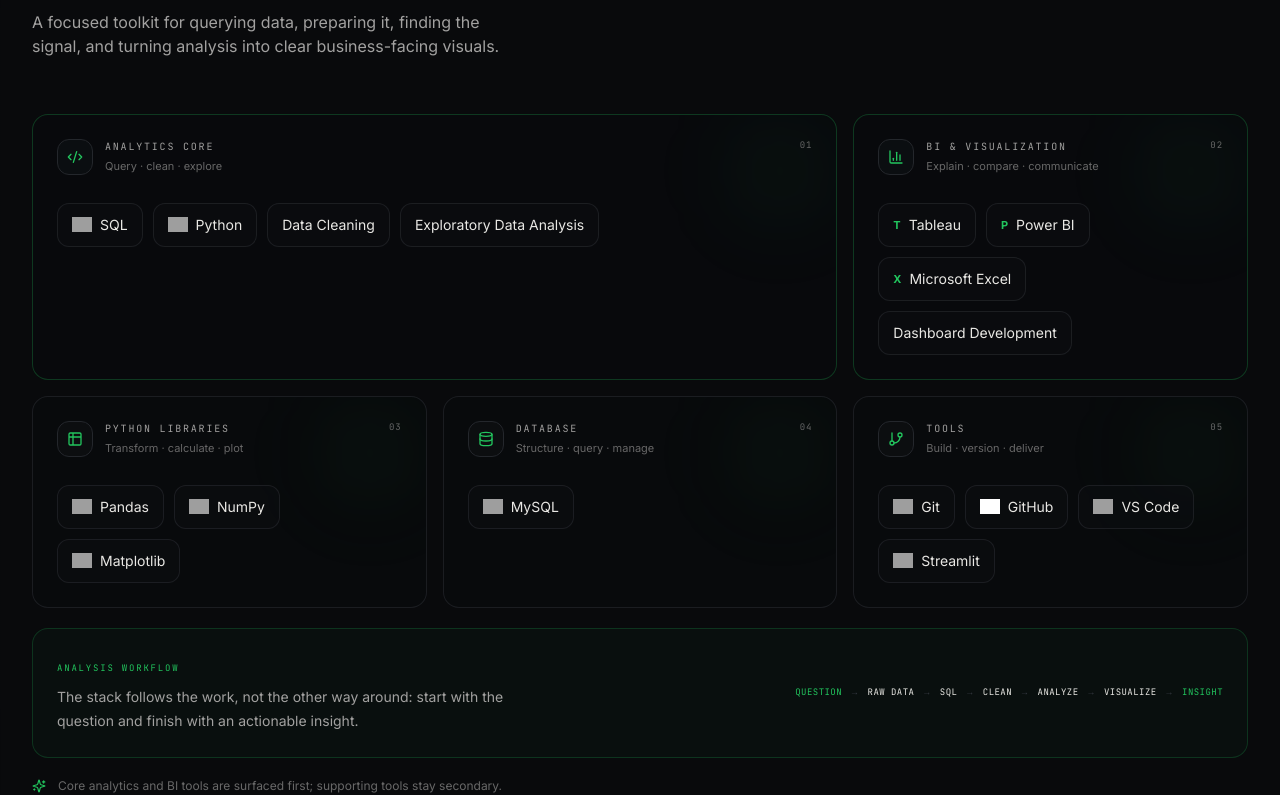
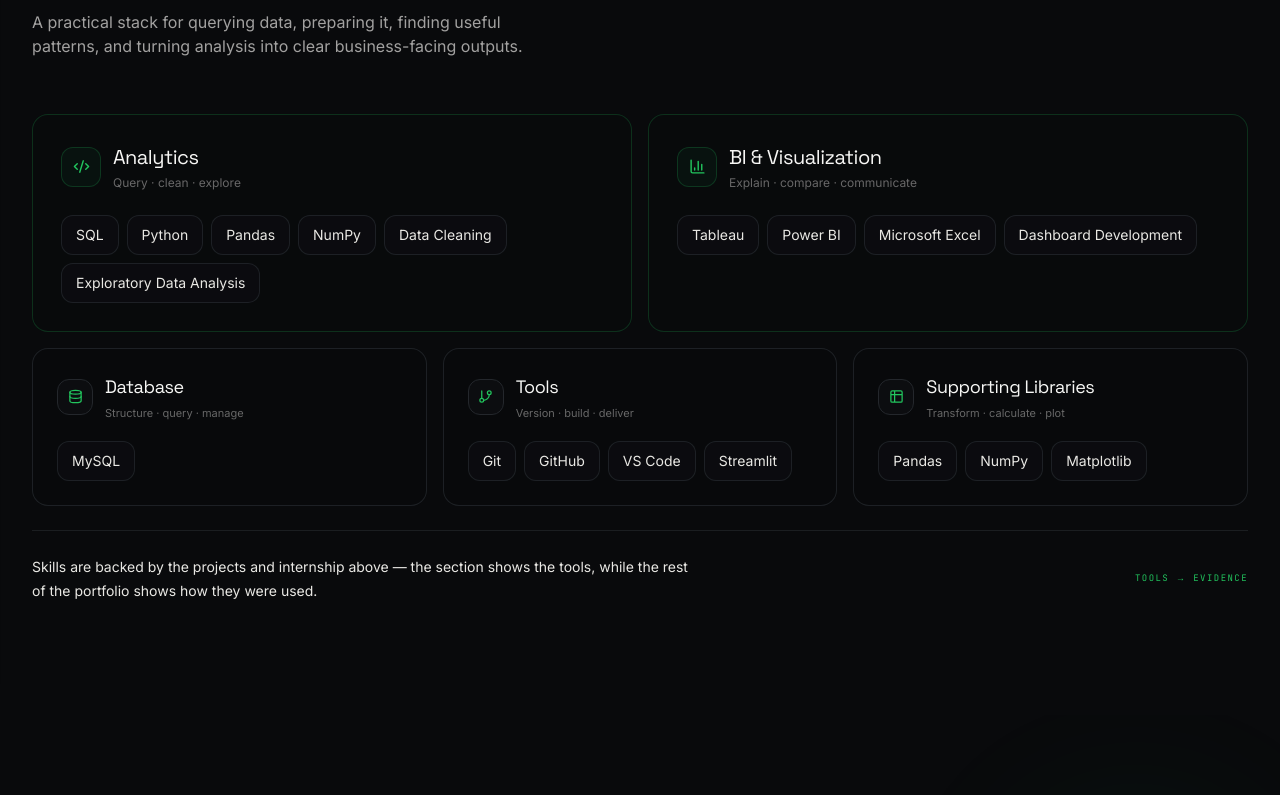
Before and after one commit to bhaskar-nb/portfolio, a Next.js app: page / in a window 1280 px wide. Shown: the part 8305-9100 px from the top of the page. Built offline with nearby package versions, Linux system fonts and the light colour scheme; grey boxes are pictures that could not be loaded.

Commit message:
Redesign skills section for recruiter clarity

```diff
--- a/components/Skills.tsx
+++ b/components/Skills.tsx
@@ -1,118 +1,137 @@
 "use client";
 
 import { motion } from "framer-motion";
-import { ArrowUpRight, Database, BarChart3, Code2, GitBranch, Table2, Sparkles } from "lucide-react";
+import { BarChart3, Code2, Database, GitBranch, Table2 } from "lucide-react";
 import { skillGroups } from "@/lib/data";
 import SectionHeading from "@/components/SectionHeading";
 
-const logoMap: Record<string, string> = {
-  Python: "https://cdn.jsdelivr.net/gh/devicons/devicon@latest/icons/python/python-original.svg",
-  SQL: "https://cdn.jsdelivr.net/gh/devicons/devicon@latest/icons/mysql/mysql-original.svg",
-  Pandas: "https://cdn.jsdelivr.net/gh/devicons/devicon@latest/icons/pandas/pandas-original.svg",
-  NumPy: "https://cdn.jsdelivr.net/gh/devicons/devicon@latest/icons/numpy/numpy-original.svg",
-  Matplotlib: "https://cdn.jsdelivr.net/gh/devicons/devicon@latest/icons/matplotlib/matplotlib-original.svg",
-  MySQL: "https://cdn.jsdelivr.net/gh/devicons/devicon@latest/icons/mysql/mysql-original.svg",
-  Git: "https://cdn.jsdelivr.net/gh/devicons/devicon@latest/icons/git/git-original.svg",
-  GitHub: "https://cdn.jsdelivr.net/gh/devicons/devicon@latest/icons/github/github-original.svg",
-  "VS Code": "https://cdn.jsdelivr.net/gh/devicons/devicon@latest/icons/vscode/vscode-original.svg",
-  Streamlit: "https://cdn.jsdelivr.net/gh/devicons/devicon@latest/icons/streamlit/streamlit-original.svg",
-};
+const getSkills = (id: string) => skillGroups.find((group) => group.id === id)?.skills ?? [];
 
-const getSkills = (id: string) => skillGroups.find((group) => group.id === id)?.skills ?? [];
 const sections = [
-  { id: "analytics-core", title: "ANALYTICS CORE", caption: "Query · clean · explore", icon: Code2, skills: getSkills("analysis").filter((s) => ["SQL", "Python", "Data Cleaning", "Exploratory Data Analysis"].includes(s)), span: "lg:col-span-4", priority: true },
-  { id: "visualization", title: "BI & VISUALIZATION", caption: "Explain · compare · communicate", icon: BarChart3, skills: getSkills("visualization").filter((s) => ["Tableau", "Power BI", "Microsoft Excel", "Dashboard Development"].includes(s)), span: "lg:col-span-2", priority: true },
-  { id: "libraries", title: "PYTHON LIBRARIES", caption: "Transform · calculate · plot", icon: Table2, skills: getSkills("analysis").filter((s) => ["Pandas", "NumPy"].includes(s)).concat(getSkills("visualization").filter((s) => s === "Matplotlib")), span: "lg:col-span-2", priority: false },
-  { id: "database", title: "DATABASE", caption: "Structure · query · manage", icon: Database, skills: getSkills("database"), span: "lg:col-span-2", priority: false },
-  { id: "tools", title: "TOOLS", caption: "Build · version · deliver", icon: GitBranch, skills: getSkills("workflow").filter((s) => ["Git", "GitHub", "VS Code", "Streamlit"].includes(s)), span: "lg:col-span-2", priority: false },
+  {
+    id: "analytics",
+    title: "Analytics",
+    caption: "Query · clean · explore",
+    icon: Code2,
+    skills: getSkills("analysis").filter((s) => ["SQL", "Python", "Pandas", "NumPy", "Data Cleaning", "Exploratory Data Analysis"].includes(s)),
+    featured: true,
+  },
+  {
+    id: "bi",
+    title: "BI & Visualization",
+    caption: "Explain · compare · communicate",
+    icon: BarChart3,
+    skills: getSkills("visualization").filter((s) => ["Tableau", "Power BI", "Microsoft Excel", "Dashboard Development"].includes(s)),
+    featured: true,
+  },
+  {
+    id: "database",
+    title: "Database",
+    caption: "Structure · query · manage",
+    icon: Database,
+    skills: getSkills("database"),
+    featured: false,
+  },
+  {
+    id: "tools",
+    title: "Tools",
+    caption: "Version · build · deliver",
+    icon: GitBranch,
+    skills: getSkills("workflow").filter((s) => ["Git", "GitHub", "VS Code", "Streamlit"].includes(s)),
+    featured: false,
+  },
+  {
+    id: "visualization-libs",
+    title: "Supporting Libraries",
+    caption: "Transform · calculate · plot",
+    icon: Table2,
+    skills: getSkills("analysis").filter((s) => ["Pandas", "NumPy"].includes(s)).concat(getSkills("visualization").filter((s) => s === "Matplotlib")),
+    featured: false,
+  },
 ];
 
-function BrandIcon({ skill }: { skill: string }) {
-  const icon = logoMap[skill];
-  if (!icon) {
-    if (skill === "Tableau") return <span className="font-bold text-[11px] text-gold">T</span>;
-    if (skill === "Power BI") return <span className="font-bold text-[11px] text-gold">P</span>;
-    if (skill === "Microsoft Excel") return <span className="font-bold text-[11px] text-gold">X</span>;
-    return null;
-  }
-  // Devicon assets are intentionally loaded as lightweight decorative remote SVGs.
-  // eslint-disable-next-line @next/next/no-img-element
-  return <img src={icon} alt="" aria-hidden="true" className={`h-5 w-5 shrink-0 object-contain ${skill === "GitHub" ? "brightness-0 invert" : ""}`} loading="lazy" />;
+function SkillPill({ skill }: { skill: string }) {
+  return (
+    <span className="inline-flex min-h-10 items-center rounded-xl border border-base-500/80 bg-base-700/45 px-3.5 py-2 text-sm text-ink-200 transition-colors duration-200 hover:border-gold/45 hover:bg-base-700/75">
+      {skill}
+    </span>
+  );
 }
 
 export default function Skills() {
   return (
     <section id="skills" className="relative overflow-hidden py-28">
-      <div className="pointer-events-none absolute inset-0 bg-grid-fine opacity-20 [mask-image:linear-gradient(to_bottom,transparent,black_20%,black_80%,transparent)]" />
+      <div className="pointer-events-none absolute inset-0 bg-grid-fine opacity-15 [mask-image:linear-gradient(to_bottom,transparent,black_18%,black_82%,transparent)]" />
       <div className="relative mx-auto max-w-7xl px-4 sm:px-6 lg:px-8">
-        <SectionHeading eyebrow="-- skills" title="The stack behind the analysis" description="A focused toolkit for querying data, preparing it, finding the signal, and turning analysis into clear business-facing visuals." />
+        <SectionHeading
+          eyebrow="-- skills"
+          title="The tools I use to do the work"
+          description="A practical stack for querying data, preparing it, finding useful patterns, and turning analysis into clear business-facing outputs."
+        />
 
-        <div className="mt-14 grid grid-cols-1 gap-4 lg:grid-cols-6">
-          {sections.map((section, index) => {
+        <div className="mt-14 grid gap-4 lg:grid-cols-2">
+          {sections.slice(0, 2).map((section, index) => {
             const Icon = section.icon;
             return (
               <motion.div
                 key={section.id}
-                initial={{ opacity: 0, y: 20 }}
+                initial={{ opacity: 0, y: 18 }}
                 whileInView={{ opacity: 1, y: 0 }}
                 viewport={{ once: true, margin: "-70px" }}
                 transition={{ duration: 0.45, delay: index * 0.06 }}
-                whileHover={{ y: -3 }}
-                className={`group relative overflow-hidden rounded-2xl border ${section.priority ? "border-gold/25 bg-base-800/75" : "border-base-500/70 bg-base-800/50"} p-6 transition-all duration-300 hover:border-gold/45 hover:bg-base-700/70 ${section.span}`}
+                className="rounded-2xl border border-gold/20 bg-base-800/70 p-6 sm:p-7"
               >
-                <div className="absolute right-0 top-0 h-28 w-28 rounded-full bg-gold/5 blur-2xl transition-opacity group-hover:opacity-100" />
-                <div className="relative flex items-start justify-between gap-4">
                 <div className="flex items-center gap-3">
-                    <span className="flex h-9 w-9 items-center justify-center rounded-xl border border-base-500 bg-base-700/60 text-gold">
-                      <Icon size={16} aria-hidden="true" />
+                  <span className="flex h-10 w-10 items-center justify-center rounded-xl border border-gold/20 bg-gold/5 text-gold">
+                    <Icon size={17} aria-hidden="true" />
                   </span>
                   <div>
-                      <span className="block font-mono text-[10px] uppercase tracking-[0.18em] text-ink-400">{section.title}</span>
-                      <span className="mt-1 block text-[11px] text-ink-600">{section.caption}</span>
+                    <h3 className="font-display text-xl text-ink-100">{section.title}</h3>
+                    <p className="mt-1 text-xs text-ink-600">{section.caption}</p>
                   </div>
                 </div>
-                  <span className="font-mono text-[9px] tracking-widest text-ink-600">0{index + 1}</span>
-                </div>
-
-                <div className="relative mt-7 flex flex-wrap gap-2.5">
-                  {section.skills.map((skill) => (
-                    <div key={skill} className="inline-flex min-h-11 items-center gap-2 rounded-xl border border-base-500/70 bg-base-700/40 px-3.5 py-2.5 text-sm text-ink-200 transition-all duration-300 hover:-translate-y-0.5 hover:border-gold/50 hover:bg-base-600/50 hover:text-ink-100">
-                      <BrandIcon skill={skill} />
-                      <span>{skill}</span>
-                    </div>
-                  ))}
+                <div className="mt-6 flex flex-wrap gap-2">
+                  {section.skills.map((skill) => <SkillPill key={skill} skill={skill} />)}
                 </div>
               </motion.div>
             );
           })}
         </div>
 
+        <div className="mt-4 grid gap-4 sm:grid-cols-3">
+          {sections.slice(2).map((section, index) => {
+            const Icon = section.icon;
+            return (
               <motion.div
-          initial={{ opacity: 0, y: 16 }}
+                key={section.id}
+                initial={{ opacity: 0, y: 18 }}
                 whileInView={{ opacity: 1, y: 0 }}
                 viewport={{ once: true, margin: "-60px" }}
-          transition={{ duration: 0.45 }}
-          className="mt-5 overflow-hidden rounded-2xl border border-gold/20 bg-gold/[0.03] p-5 sm:p-6"
+                transition={{ duration: 0.4, delay: index * 0.06 }}
+                className="rounded-2xl border border-base-500/80 bg-base-800/55 p-5 sm:p-6"
               >
-          <div className="flex flex-col gap-5 lg:flex-row lg:items-center lg:justify-between">
+                <div className="flex items-center gap-3">
+                  <span className="flex h-9 w-9 items-center justify-center rounded-xl border border-base-500 bg-base-700/60 text-gold">
+                    <Icon size={15} aria-hidden="true" />
+                  </span>
                   <div>
-              <span className="font-mono text-[9px] uppercase tracking-[0.2em] text-gold">analysis workflow</span>
-              <p className="mt-2 max-w-md text-sm leading-6 text-ink-400">The stack follows the work, not the other way around: start with the question and finish with an actionable insight.</p>
-            </div>
-            <div className="flex flex-wrap items-center gap-x-2 gap-y-2 font-mono text-[9px] uppercase tracking-wider text-ink-500">
-              {["question", "raw data", "SQL", "clean", "analyze", "visualize", "insight"].map((step, i) => (
-                <span key={step} className="flex items-center gap-2">
-                  <span className={i === 0 || i === 6 ? "text-gold" : ""}>{step}</span>
-                  {i < 6 && <span className="text-base-400">→</span>}
-                </span>
-              ))}
+                    <h3 className="font-display text-lg text-ink-100">{section.title}</h3>
+                    <p className="mt-1 text-[11px] text-ink-600">{section.caption}</p>
                   </div>
                 </div>
+                <div className="mt-5 flex flex-wrap gap-2">
+                  {section.skills.map((skill) => <SkillPill key={skill} skill={skill} />)}
+                </div>
               </motion.div>
+            );
+          })}
+        </div>
 
-        <div className="mt-5 flex items-center gap-3 text-xs text-ink-600">
-          <Sparkles size={14} className="text-gold" aria-hidden="true" />
-          <span>Core analytics and BI tools are surfaced first; supporting tools stay secondary.</span>
+        <div className="mt-6 flex flex-col gap-3 border-t border-base-500/70 pt-6 sm:flex-row sm:items-center sm:justify-between">
+          <p className="max-w-2xl text-sm leading-6 text-ink-500">
+            Skills are backed by the projects and internship above — the section shows the tools, while the rest of the portfolio shows how they were used.
+          </p>
+          <span className="shrink-0 font-mono text-[9px] uppercase tracking-[0.16em] text-gold">tools → evidence</span>
         </div>
       </div>
     </section>
```
Lines whose indentation alone changed are shown as unchanged.
